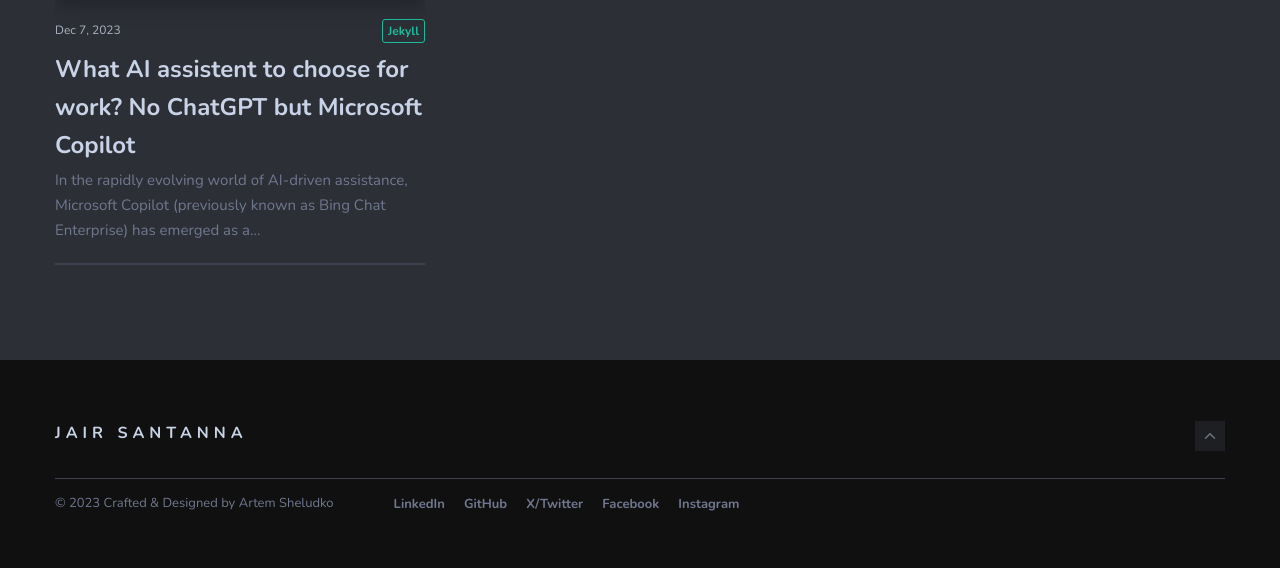
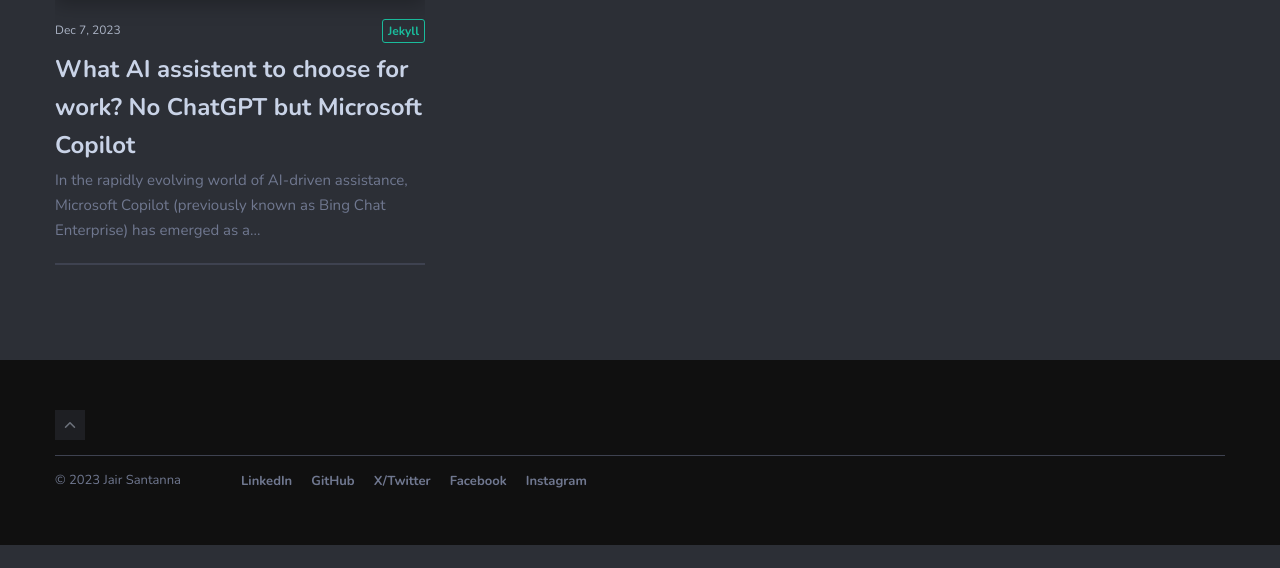
Before and after one commit to jjsantanna/jjsantanna.github.io, a Jekyll site: the page built from index.html, in a window 1280 px wide and 900 px high, scrolled down 675 px, cut to the strip 332-900 px from the top of the window. Built offline with Jekyll 4.4.1, drawn with Linux system fonts in a browser that asks for light colours; nearby versions of some CDN libraries; the list of posts is cut into pages by our own code; after the commit the page ends 1552 px from its top, so only the background shows below that.

Commit message:
fixing stuff

```diff
--- a/_includes/footer.html
+++ b/_includes/footer.html
@@ -3,14 +3,11 @@
     <div class="row">
       <div class="col col-12">
         <div class="footer-top">
-          <h2 class="logo-title">
-            <a href="{{site.baseurl}}/" class="logo-text">Jair Santanna</a>
-          </h2>
           <div class="top"><i class="ion ion-ios-arrow-up"></i></div>
         </div>
         <div class="footer-bottom">
           <div class="copyright">
-            <p>&copy; {{site.time | date: '%Y'}} Crafted & Designed by <a href="https://github.com/artemsheludko">Artem Sheludko</a></p>
+            <p>&copy; {{site.time | date: '%Y'}} <a href="https://jairsantanna.com">Jair Santanna</a></p>
           </div>
           <div class="footer-social">
             <ul class="list-reset">
```
